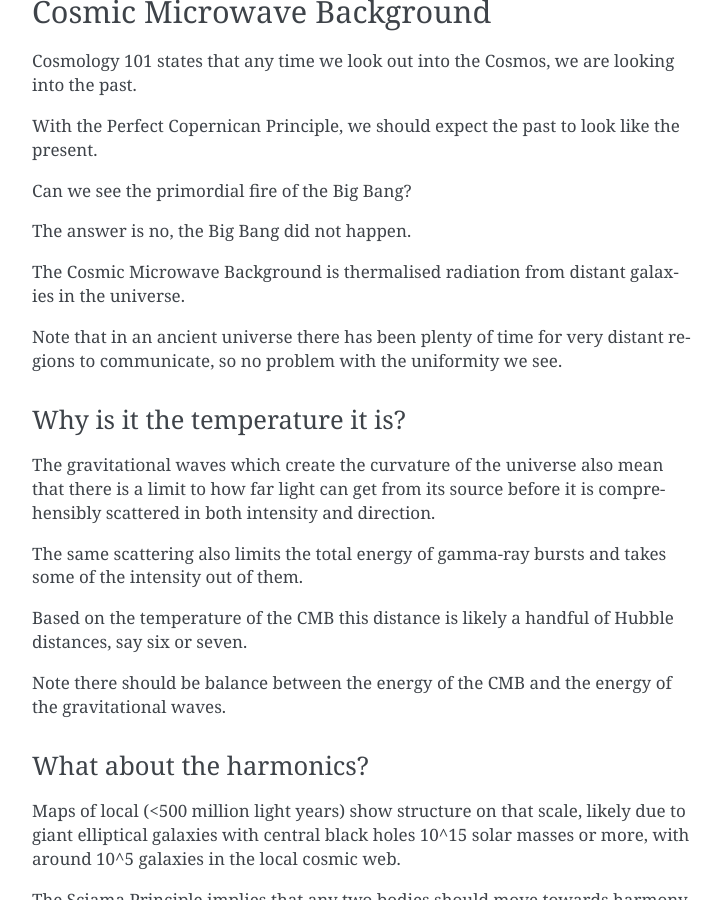
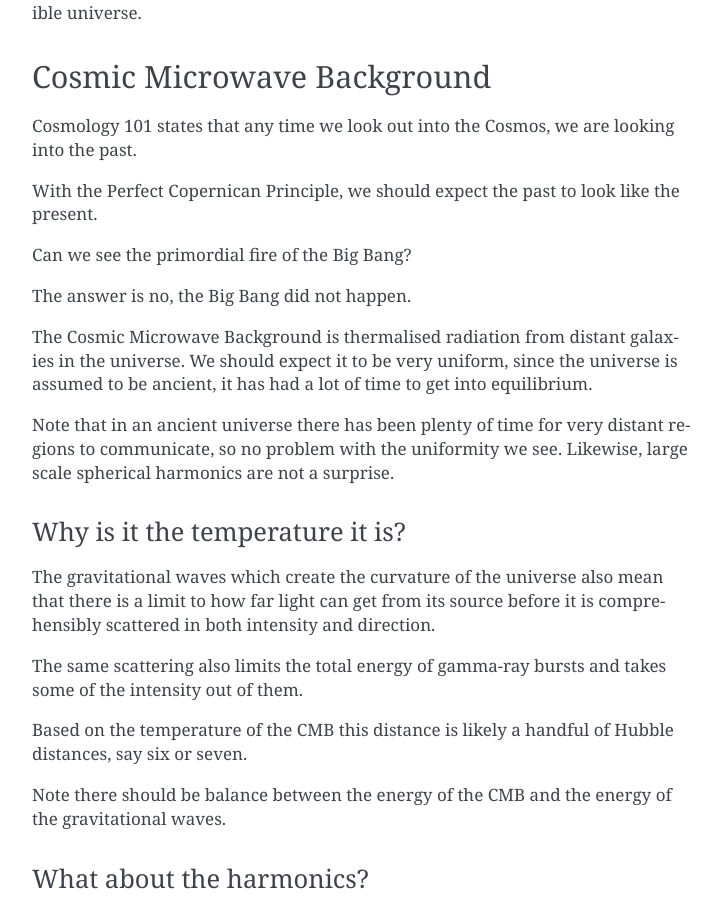
Before and after one commit to swfiua/gotu, a Sphinx documentation site: the page built from docs/101.rst, in a window 1280 px wide and 900 px high, scrolled down 2320 px. Shown: the whole window, without its empty margins (388-1110 px from the left). Built offline with Sphinx 7.4.7, drawn with Linux system fonts in a browser that asks for light colours; formulas are drawn with MathJax 3; some of the changed text lies outside the part shown.

Commit message:
ongoing desi spectra stuff

```diff
--- a/docs/101.rst
+++ b/docs/101.rst
@@ -63,11 +63,14 @@
 particular the distant stars, as the origin of inertia.  More on this
 later.
 
+If cosmology is to be defined as a study of evolution and change then
+it is a study of the evolution and change of galaxies.
+
 
 Expansion of the Universe Explained
 ===================================
 
-The Universe is uniformly, negatively curved.  The geometry of our
+The Universe is uniformly curved.  The geometry of our
 universe is non-Euclidean, we live in a Poincare disk world.
 
 In a curved spacetime, each galaxy that enters our visible universe
@@ -131,11 +134,13 @@
 The answer is no, the Big Bang did not happen.
 
 The Cosmic Microwave Background is thermalised radiation from distant
-galaxies in the universe.
+galaxies in the universe.  We should expect it to be very uniform,
+since the universe is assumed to be ancient, it has had a lot of time
+to get into equilibrium.
 
 Note that in an ancient universe there has been plenty of time for
 very distant regions to communicate, so no problem with the uniformity
-we see.
+we see.  Likewise, large scale spherical harmonics are not a surprise.
 
 Why is it the temperature it is?
 --------------------------------
```
Also changed, not shown: 1 other file.
